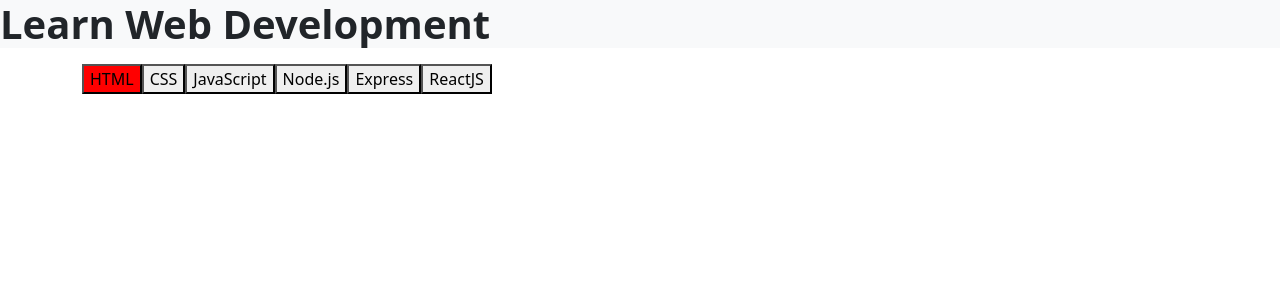
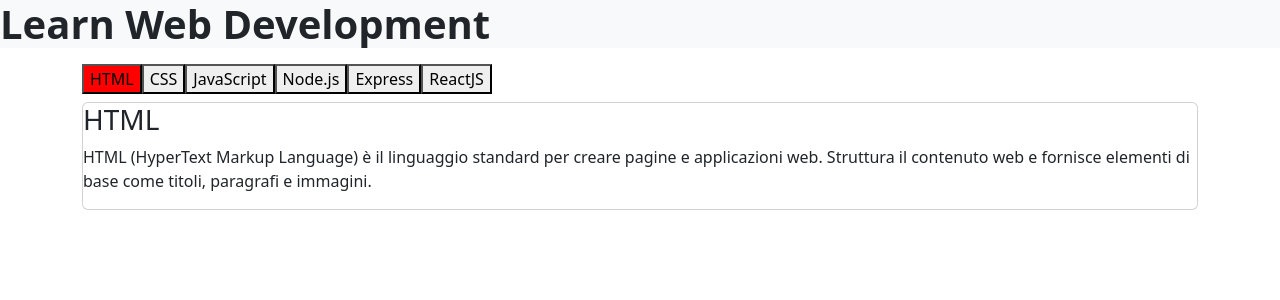
Before and after one commit to BanLowi/react-use-state, a React (Vite) app: page / in a window 1280 px wide. Both pictures are taken after a click on the button "HTML". Shown: the top 300 px of the page. Built offline with nearby package versions, Linux system fonts and the light colour scheme.

Commit message:
language map correct card to show

```diff
--- a/src/components/Card.jsx
+++ b/src/components/Card.jsx
@@ -1,9 +1,9 @@
-export default function Card({ languages }) {
+export default function Card({ language }) {
 
     return (
         <div className="card">
-            <h3>{languages.title}</h3>
-            <p>{languages.description}</p>
+            <h3>{language.title}</h3>
+            <p>{language.description}</p>
         </div>
     )
 }
--- a/src/components/Navbar.jsx
+++ b/src/components/Navbar.jsx
@@ -3,11 +3,15 @@ import Card from "./Card"
 
 export default function Navbar({ languages }) {
 
-    const [btnId, setBtnId] = useState(null)
+    const [btnId, setBtnId] = useState(0)
 
-    const selectedCard = languages.find((language) => {
-        return language.id === setBtnId
-    })
+    function handleClick(id) {
+        if (btnId === id) {
+            setBtnId(0)
+        } else {
+            setBtnId(id)
+        }
+    }
 
 
     return (
@@ -25,19 +29,19 @@ export default function Navbar({ languages }) {
                     languages.map(language => (
                         <button
                             key={language.id}
-                            onClick={() => setBtnId(language.id)}
+                            onClick={() => handleClick(language.id)}
                             className={`${btnId == language.id ? "current" : ""}`}
                         >{language.title}</button>
                     ))
                 }
             </nav >
 
-            {selectedCard && (
-                <Card
-                    title={languages.title}
-                    description={languages.description}
-                />
-            )}
+            {
+                languages.map(language => {
+
+                    return language.id === btnId ? (<Card key={language.id} language={language} />) : ""
+                })
+            }
 
         </div>
     )
```
